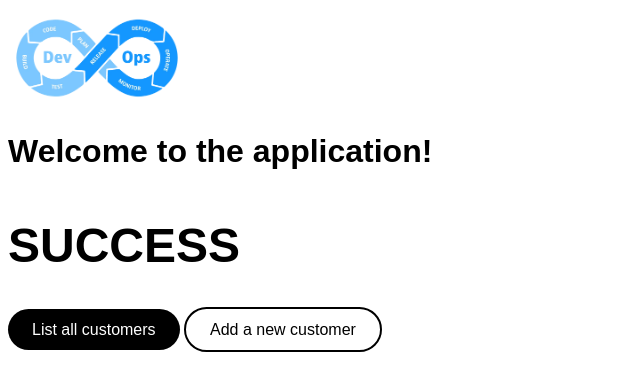
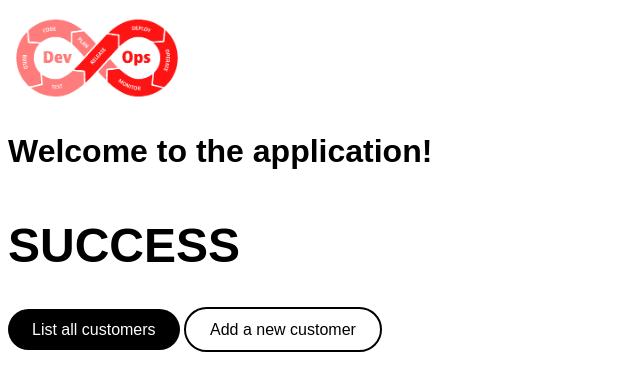
Before and after one commit to teeseira/two-tier-app-deployment, a plain HTML site: page app/templates/index.html in a window 1280 px wide. Shown: the whole page, without its empty margins (0-640 px from the left). Drawn offline with Linux system fonts and the light colour scheme.

Commit message:
Change logo colour

```diff
--- a/app/templates/index.html
+++ b/app/templates/index.html
@@ -56,7 +56,7 @@
 </head>
 
 <body>
-    <img src="../static/dev_logo.png" alt="DEVOPS!" height="100" />
+    <img src="../static/red_logo.png" alt="DEVOPS!" height="100" />
     <h1>Welcome to the application! </h1>
     <span class="change">Success</span>
     <a href="/all_customers" class="btn">List all customers</a>
```
Also changed, not shown: app/static/add_customer_form.html (+1 -1 lines), app/templates/500.html (+1 -1 lines), app/templates/all_customers.html (+1 -1 lines), app/templates/customer_added.html (+1 -1 lines), app/static/red_logo.png (added).
